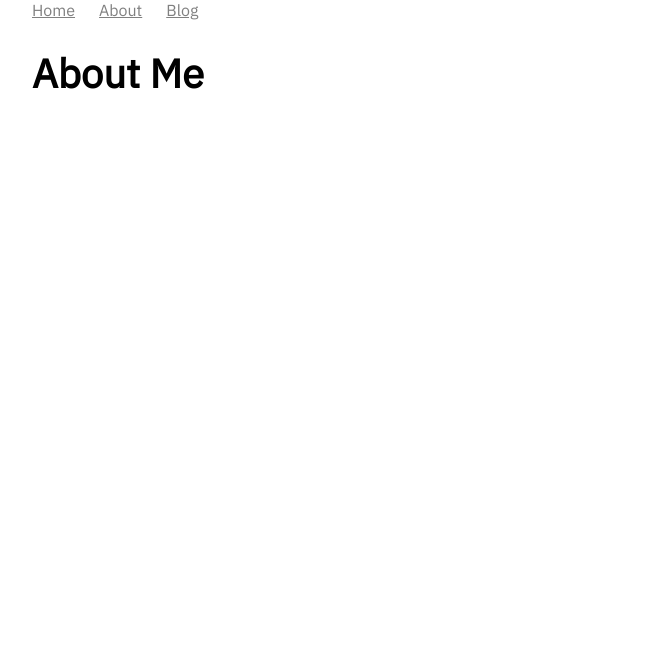
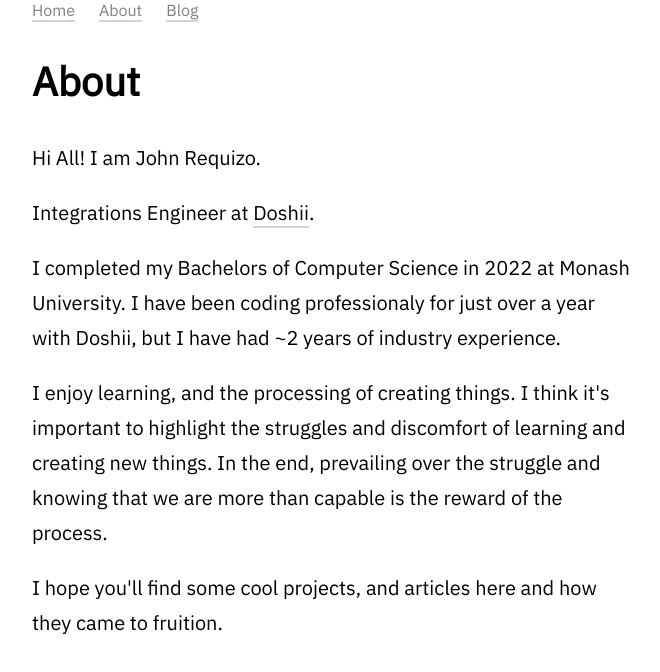
Before and after one commit to Jr-14/my-website, a SvelteKit app: page /about in a window 1280 px wide. Shown: the top 672 px of the page, without its empty margins (308-968 px from the left). Built offline with nearby package versions, Linux system fonts and the light colour scheme.

Commit message:
Add styling and about me

```diff
--- a/src/global.css
+++ b/src/global.css
@@ -14,21 +14,33 @@ h1 {
 
 h2 {
 	font-family: 'IBM Plex Sans';
-	font-size: 1.875em;
+	font-size: 1.9em;
 }
 
 p {
 	font-family: 'IBM Plex Sans';
-	font-size: 0.875em;
+	font-size: 1.25em;
+	line-height: 1.75em;
 }
 
 a {
 	font-family: 'IBM Plex Sans';
-	font-size: 0.875em;
+	font-size: 1em;
+	text-underline-offset: 0.25em;
+	text-underline-color: grey;
+	text-decoration: none;
+	border-bottom: 2px solid #d3d3d3;
+	color: currentColor;
+}
+
+a:hover {
+	color: black;
+	border-color: currentColor;
 }
 
 body {
 	min-height: 100vh;
 	max-width: 600px;
 	margin: auto;
+	text-rendering: optimizeLegibility;
 }
--- a/src/routes/Navigation.svelte
+++ b/src/routes/Navigation.svelte
@@ -26,7 +26,14 @@
 		font-size: 1em;
 	}
 
+	a {
+		font-family: 'IBM Plex Sans';
+		font-size: 1em;
+		text-underline-offset: 0.25em;
+	}
+
 	a:hover {
+		font-weight: bold;
 		color: black;
 	}
 </style>
--- a/src/routes/about/+page.svelte
+++ b/src/routes/about/+page.svelte
@@ -5,4 +5,22 @@
 
 <Navigation />
 
-<h1>About Me</h1>
+<article>
+	<header>
+		<h1>About</h1>
+	</header>
+	<p>Hi All! I am John Requizo.</p>
+	<p>
+		Integrations Engineer at <a target="_blank" href="https://doshii.com/">Doshii</a>.
+	</p>
+	<p>
+		I completed my Bachelors of Computer Science in 2022 at Monash University. I have been coding
+		professionaly for just over a year with Doshii, but I have had ~2 years of industry experience.
+	</p>
+	<p>
+		I enjoy learning, and the processing of creating things. I think it's important to highlight the
+		struggles and discomfort of learning and creating new things. In the end, prevailing over the
+		struggle and knowing that we are more than capable is the reward of the process.
+	</p>
+	<p>I hope you'll find some cool projects, and articles here and how they came to fruition.</p>
+</article>
```
